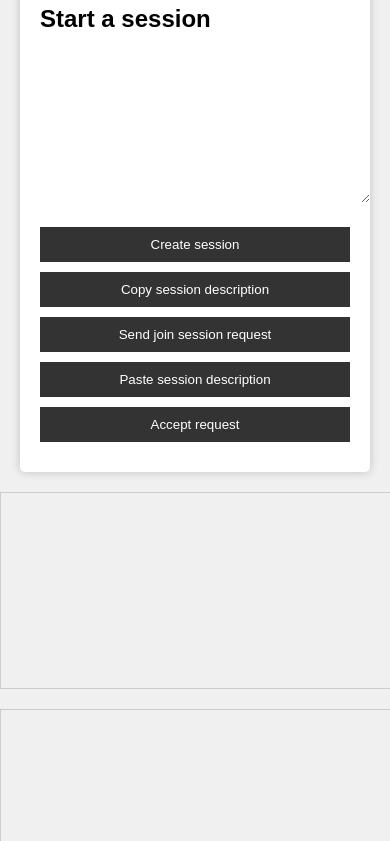
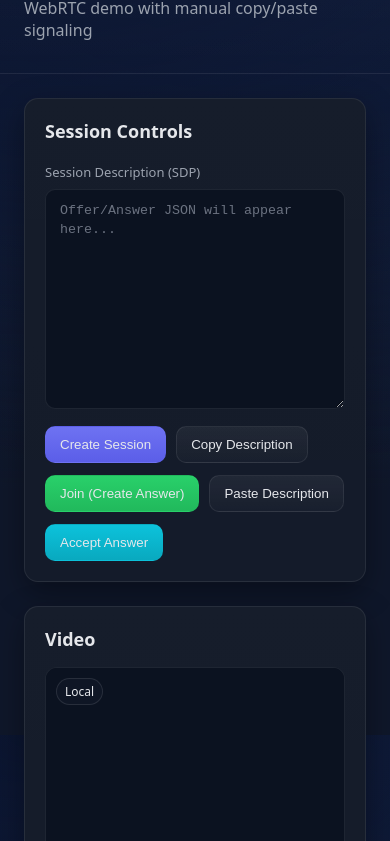
Before and after one commit to SharjeelJathol/p2p-web-rtc, a plain HTML site: page index.html in a window 390 px wide. Shown: the part 109-950 px from the top of the page. Drawn offline with Linux system fonts and the light colour scheme.

Commit message:
Redesign UI with modern layout and improved styles
Refactored index.html to use semantic elements, a header, and a responsive grid layout for session controls and video streams. Enhanced style.css with a modern color palette, card-based layout, improved button and textarea styles, and responsive design for better usability and appearance.

```diff
--- a/index.html
+++ b/index.html
@@ -7,27 +7,54 @@
     <link rel="stylesheet" href="style.css" />
   </head>
   <body>
-    <h1>P2P Serverless Video Calling</h1>
+    <header class="site-header">
+      <div class="container">
+        <h1 class="title">P2P Serverless Video Calling</h1>
+        <p class="subtitle">WebRTC demo with manual copy/paste signaling</p>
+      </div>
+    </header>
 
+    <main class="container">
+      <section class="grid">
         <!-- Signaling UI: textarea carries SDP between peers via copy/paste -->
-    <div class="session">
-      <h2>Start a session</h2>
-      <textarea id="connection" cols="30" rows="10"></textarea>
+        <div class="card">
+          <h2 class="card-title">Session Controls</h2>
+
+          <label for="connection" class="label">Session Description (SDP)</label>
+          <textarea id="connection" class="textarea" rows="10" placeholder="Offer/Answer JSON will appear here..."></textarea>
+
+          <div class="button-row">
             <!-- Offerer (Peer A): create offer and copy -->
-      <button onclick="peerA()">Create session</button>
-      <button onclick="copy()">Copy session description</button>
+            <button class="btn primary" onclick="peerA()">Create Session</button>
+            <button class="btn" onclick="copy()">Copy Description</button>
+          </div>
+          <div class="button-row">
             <!-- Answerer (Peer B): paste offer, generate answer and copy back -->
-      <button onclick="peerB()">Send join session request</button>
-      <button onclick="paste()">Paste session description</button>
+            <button class="btn accent" onclick="peerB()">Join (Create Answer)</button>
+            <button class="btn" onclick="paste()">Paste Description</button>
+          </div>
+          <div class="button-row">
             <!-- Offerer finalizes by setting the answer as remote description -->
-      <button onclick="peerA_final()">Accept request</button>
+            <button class="btn success" onclick="peerA_final()">Accept Answer</button>
+          </div>
         </div>
 
         <!-- Local preview (self) and remote stream (peer) -->
-    <div>
-      <video autoplay class="video" id="local">Sending</video>
-      <video autoplay class="video" id="remote">Receiving</video>
+        <div class="card">
+          <h2 class="card-title">Video</h2>
+          <div class="videos">
+            <div class="video-card">
+              <span class="badge">Local</span>
+              <video autoplay playsinline class="video" id="local">Sending</video>
             </div>
+            <div class="video-card">
+              <span class="badge">Remote</span>
+              <video autoplay playsinline class="video" id="remote">Receiving</video>
+            </div>
+          </div>
+        </div>
+      </section>
+    </main>
 
     <script src="./script.js"></script>
   </body>
--- a/style.css
+++ b/style.css
@@ -1,70 +1,177 @@
-/* styles.css */
+/* Modern UI styling for the demo */
 
-* {
-    border: 0;
-    margin: 0;
-    padding: 0;
+:root {
+  --bg: #0f172a;            /* slate-900 */
+  --panel: #111827;         /* gray-900 */
+  --panel-2: #0b1220;       /* slightly darker */
+  --text: #e5e7eb;          /* gray-200 */
+  --muted: #9ca3af;         /* gray-400 */
+  --primary: #6366f1;       /* indigo-500 */
+  --primary-600: #5457e0;
+  --accent: #22c55e;        /* green-500 */
+  --accent-600: #1daa54;
+  --success: #06b6d4;       /* cyan-500 */
+  --success-600: #06a0bb;
+  --danger: #ef4444;        /* red-500 */
+  --shadow: 0 10px 30px rgba(0,0,0,.35);
+  --radius: 14px;
 }
 
+* { box-sizing: border-box; }
 
-/* Body styles */
-body {
-    font-family: Arial, sans-serif;
-    background-color: #f0f0f0;
-    margin: 0;
-    padding: 0;
+html, body {
+  height: 100%;
 }
 
-/* Header styles */
-header {
-    background-color: #333;
-    color: #fff;
-    text-align: center;
-    padding: 20px 0;
+body {
+  margin: 0;
+  font-family: ui-sans-serif, system-ui, -apple-system, Segoe UI, Roboto, "Helvetica Neue", Arial, "Noto Sans", "Apple Color Emoji", "Segoe UI Emoji";
+  color: var(--text);
+  background: radial-gradient(1200px 600px at 10% 0%, #0b1530, transparent),
+              radial-gradient(1200px 600px at 100% 0%, #142346, transparent),
+              var(--bg);
 }
 
-/* Session div styles */
-.session {
-    background-color: #fff;
-    padding: 20px;
-    margin: 20px;
-    border-radius: 5px;
-    box-shadow: 0 0 10px rgba(0, 0, 0, 0.2);
+.container {
+  max-width: 1100px;
+  margin: 0 auto;
+  padding: 24px;
 }
 
-/* Textarea styles */
-textarea {
-    width: 100%;
-    max-width: 100%;
-    /* Ensure it doesn't exceed the window width */
-    padding: 10px;
-    margin-bottom: 10px;
+.site-header {
+  background: linear-gradient(180deg, rgba(255,255,255,.02), rgba(255,255,255,0));
+  border-bottom: 1px solid rgba(255,255,255,.06);
 }
 
-/* Button styles */
-button {
-    padding: 10px 20px;
-    background-color: #333;
-    color: #fff;
-    border: none;
-    cursor: pointer;
-    margin-right: 10px;
+.title {
+  margin: 0 0 6px;
+  font-size: 28px;
+  letter-spacing: .2px;
 }
 
-/* Adjust button styles for small screens */
-@media screen and (max-width: 768px) {
-    button {
-        display: block;
-        width: 100%;
-        margin: 10px 0;
-    }
+.subtitle {
+  margin: 0 0 8px;
+  color: var(--muted);
 }
 
-/* Video styles */
+.grid {
+  display: grid;
+  grid-template-columns: 1fr 1fr;
+  gap: 24px;
+}
+
+@media (max-width: 900px) {
+  .grid { grid-template-columns: 1fr; }
+}
+
+.card {
+  background: linear-gradient(180deg, rgba(255,255,255,.02), rgba(255,255,255,.01)), var(--panel);
+  border: 1px solid rgba(255,255,255,.08);
+  border-radius: var(--radius);
+  box-shadow: var(--shadow);
+  padding: 20px;
+}
+
+.card-title {
+  margin: 0 0 16px;
+  font-size: 18px;
+}
+
+.label {
+  display: inline-block;
+  margin: 4px 0 8px;
+  color: var(--muted);
+  font-size: 13px;
+}
+
+.textarea {
+  width: 100%;
+  min-height: 220px;
+  padding: 12px 14px;
+  color: var(--text);
+  background: var(--panel-2);
+  border: 1px solid rgba(255,255,255,.08);
+  border-radius: 10px;
+  outline: none;
+  resize: vertical;
+  line-height: 1.4;
+  transition: border-color .15s ease, box-shadow .15s ease;
+}
+
+.textarea::placeholder {
+  color: #6b7280;
+}
+
+.textarea:focus {
+  border-color: rgba(99,102,241,.6);
+  box-shadow: 0 0 0 3px rgba(99,102,241,.15);
+}
+
+.button-row {
+  display: flex;
+  flex-wrap: wrap;
+  gap: 10px;
+  margin-top: 12px;
+}
+
+.btn {
+  appearance: none;
+  border: 1px solid rgba(255,255,255,.08);
+  background: linear-gradient(180deg, rgba(255,255,255,.06), rgba(255,255,255,.02));
+  color: var(--text);
+  padding: 10px 14px;
+  border-radius: 10px;
+  cursor: pointer;
+  transition: transform .08s ease, box-shadow .15s ease, border-color .15s ease;
+}
+
+.btn:hover { box-shadow: 0 6px 20px rgba(0,0,0,.35); }
+.btn:active { transform: translateY(1px); }
+
+.btn.primary { background: linear-gradient(180deg, #6e72f2, #5b5ee8); border-color: transparent; }
+.btn.primary:hover { box-shadow: 0 10px 25px rgba(99,102,241,.45); }
+
+.btn.accent { background: linear-gradient(180deg, #29d06a, #21b95c); border-color: transparent; }
+.btn.accent:hover { box-shadow: 0 10px 25px rgba(34,197,94,.45); }
+
+.btn.success { background: linear-gradient(180deg, #0cc2db, #09a9bf); border-color: transparent; }
+.btn.success:hover { box-shadow: 0 10px 25px rgba(6,182,212,.45); }
+
+.videos {
+  display: grid;
+  grid-template-columns: 1fr 1fr;
+  gap: 14px;
+}
+
+@media (max-width: 700px) {
+  .videos { grid-template-columns: 1fr; }
+}
+
+.video-card {
+  position: relative;
+  background: #0b1220;
+  border: 1px solid rgba(255,255,255,.08);
+  border-radius: 12px;
+  overflow: hidden;
+  min-height: 220px;
+}
+
 .video {
-    width: 100%;
-    max-width: 400px;
-    display: block;
-    margin: 20px auto;
-    border: 1px solid #ccc;
+  width: 100%;
+  height: 100%;
+  display: block;
+  object-fit: cover;
+  background: #0b1220;
 }
+
+.badge {
+  position: absolute;
+  top: 10px;
+  left: 10px;
+  background: rgba(17,24,39,.8);
+  color: #e5e7eb;
+  padding: 4px 8px;
+  border-radius: 9999px;
+  border: 1px solid rgba(255,255,255,.1);
+  font-size: 12px;
+}
```
Lines whose indentation alone changed are shown as unchanged.
